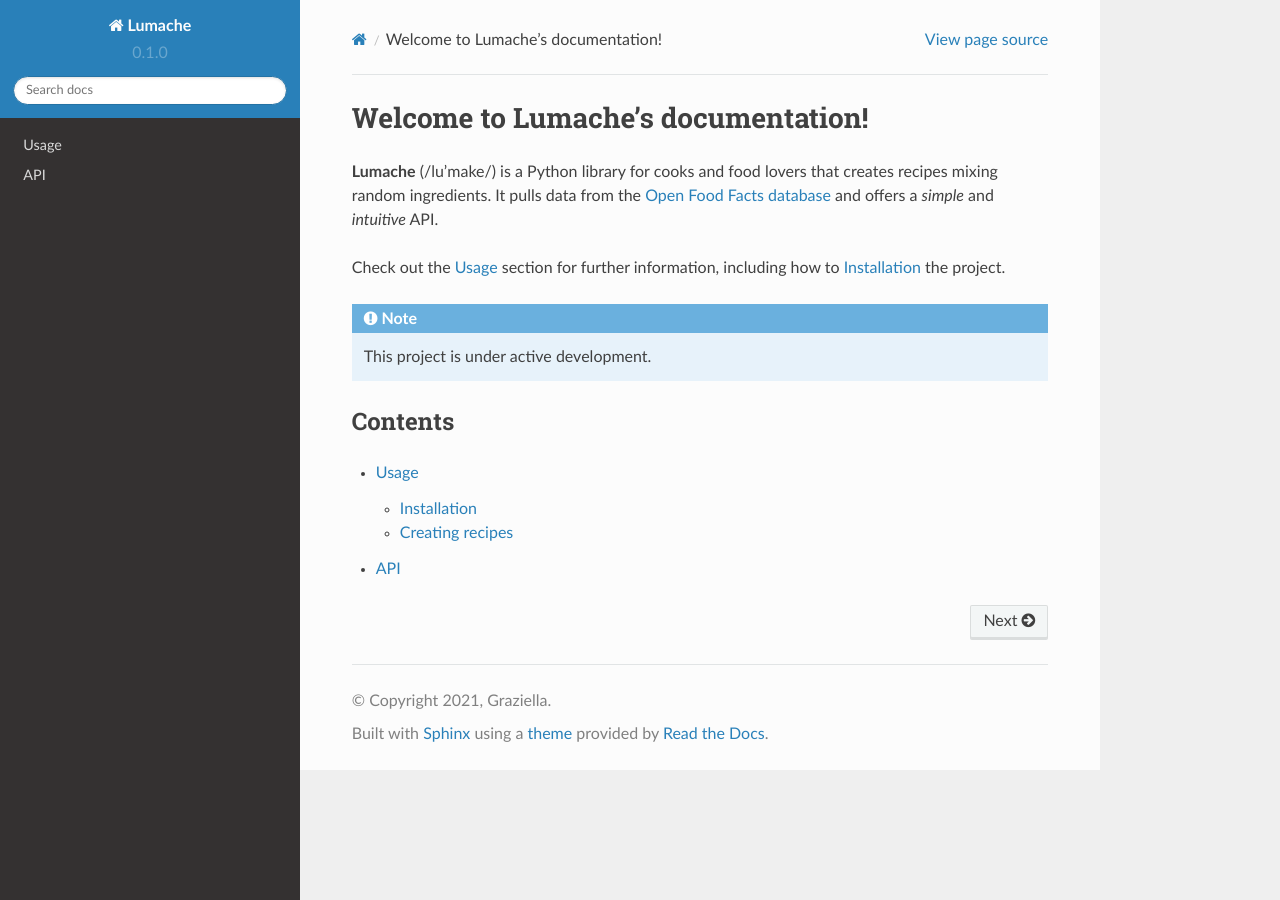
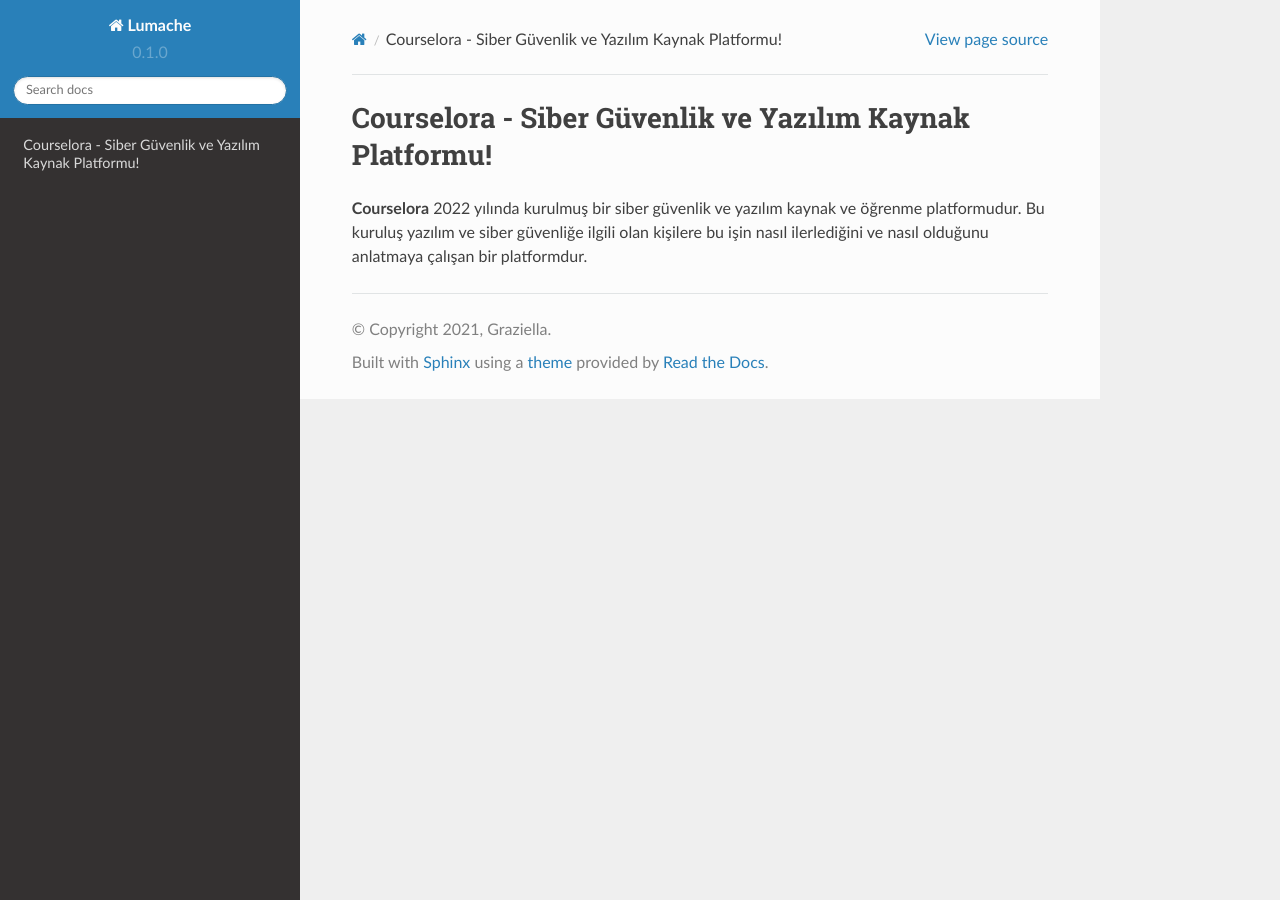
Before and after one commit to courselora/courselora_project, a Sphinx documentation site: the page built from docs/source/index.rst, in a window 1280 px wide. Built offline with Sphinx 7.4.7 and the Read the Docs theme 2.0.0, drawn with Linux system fonts in a browser that asks for light colours.

Commit message:
Update index.rst

```diff
--- a/docs/source/index.rst
+++ b/docs/source/index.rst
@@ -1,22 +1,4 @@
-Welcome to Lumache's documentation!
+Courselora - Siber Güvenlik ve Yazılım Kaynak Platformu!
 ===================================
 
-**Lumache** (/lu'make/) is a Python library for cooks and food lovers
-that creates recipes mixing random ingredients.
-It pulls data from the `Open Food Facts database <https://world.openfoodfacts.org/>`_
-and offers a *simple* and *intuitive* API.
-
-Check out the :doc:`usage` section for further information, including
-how to :ref:`installation` the project.
-
-.. note::
-
-   This project is under active development.
-
-Contents
---------
-
-.. toctree::
-
-   usage
-   api
+**Courselora** 2022 yılında kurulmuş bir siber güvenlik ve yazılım kaynak ve öğrenme platformudur. Bu kuruluş yazılım ve siber güvenliğe ilgili olan kişilere bu işin nasıl ilerlediğini ve nasıl olduğunu anlatmaya çalışan bir platformdur.
```
